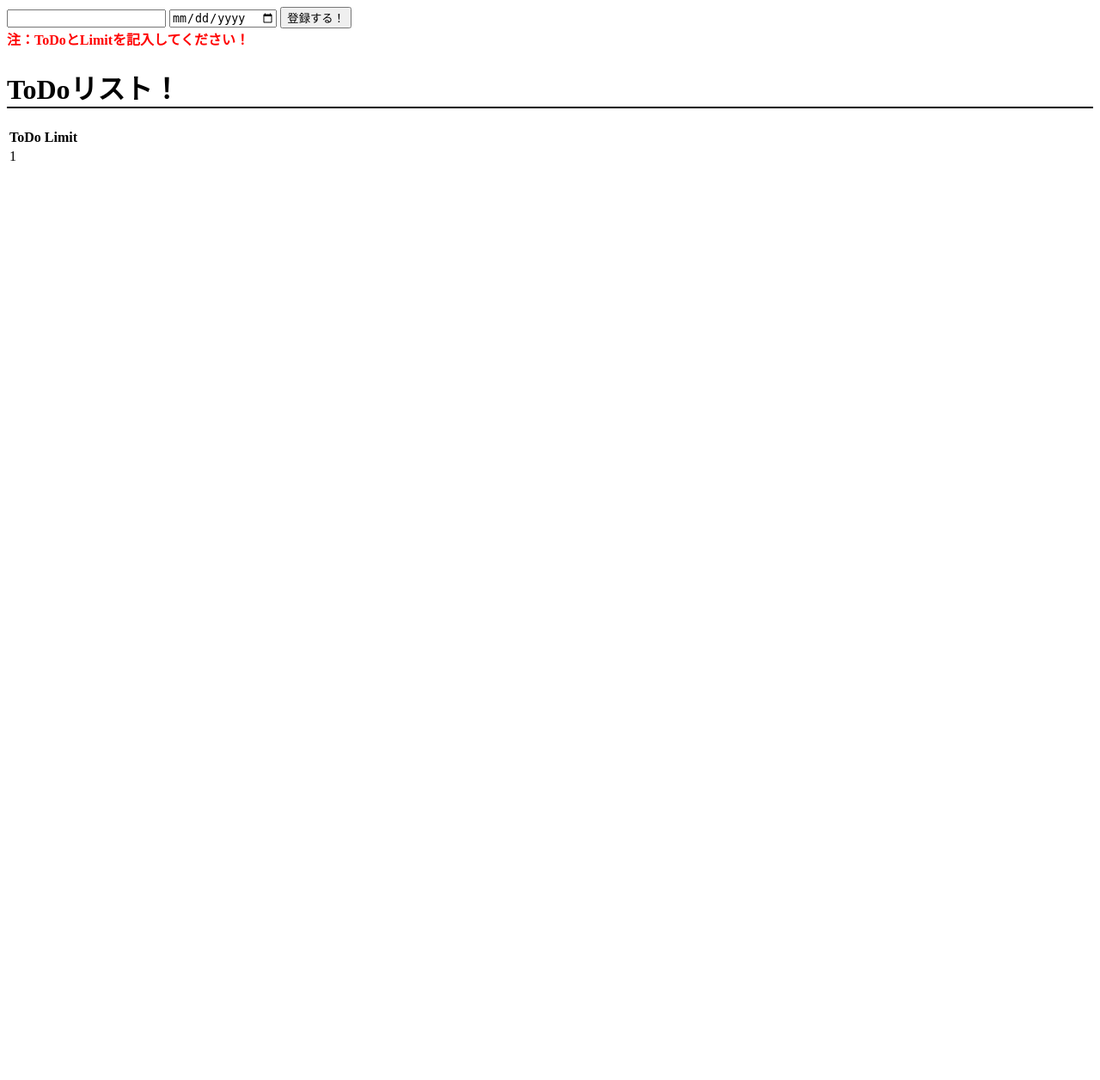
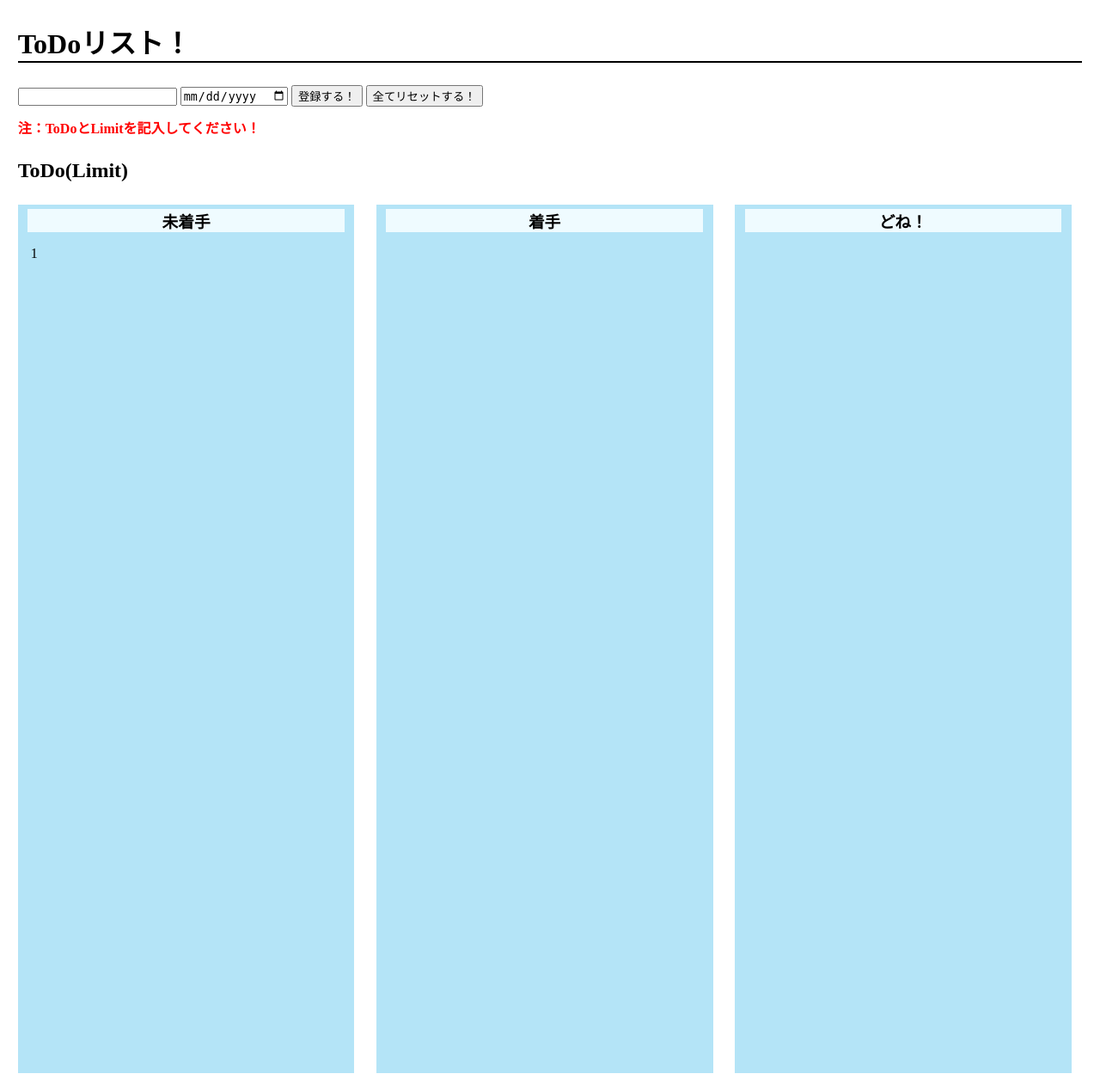
Before and after one commit to pepao1404/repo, a PHP site: page /main.php?what=1 in a window 1280 px wide. Shown: the whole page at 86% size. Before the commit the page ends 187 px from the top, so only its background shows below. Run offline with PHP 8.4, Linux system fonts and the light colour scheme; tables that the repository leaves empty or names only in its code hold one stand-in row (values such as "Sample post"); data that the repository does not hold is empty; some libraries are stand-ins or nearby versions.

Commit message:
そーたぶる使えた

```diff
--- a/main.css
+++ b/main.css
@@ -5,4 +5,44 @@
 }
 h1{
     border-bottom: 2px solid #000;
+    margin: 2% 1%;
 }
+h2{
+    margin: 2% 1%;
+}
+h3{
+    text-align: center;
+    margin: 0 3%;
+    background:rgb(239, 251, 255);
+}
+ol{
+    list-style: none;
+    padding:0;
+}
+form,#warning{
+    margin: 1% 1%;
+}
+#all_task{
+    display: -webkit-flex;
+    display: flex;
+}
+.task{
+    width:31%;
+    min-height: 1000px;
+    margin: 0 1%;
+    background: rgb(180, 228, 247);
+    padding:5px 0;
+    display: inline-block;
+}
+.pre{
+    margin:15px;
+}
+.list{
+    cursor: pointer;
+    padding: 1px 0;
+}
+.date{
+    font-size: 12px;
+    color:gray;
+    text-align: right;
+}
--- a/main.php
+++ b/main.php
@@ -6,29 +6,60 @@
     <meta http-equiv="X-UA-Compatible" content="ie=edge">
     <title>ToDoリスト！</title>
     <link rel="stylesheet" type="text/css" href="main.css">
+    <link type="text/css" rel="stylesheet" href="http://code.jquery.com/ui/1.10.3/themes/cupertino/jquery-ui.min.css" />
+    <script type="text/javascript" src="http://code.jquery.com/jquery-1.9.1.min.js"></script>
+    <script type="text/javascript" src="http://code.jquery.com/ui/1.10.3/jquery-ui.min.js"></script>
     <style>
     </style>
 </head>
 <body>
+<h1>ToDoリスト！</h1>
 <form action="main.php" method="get">
     <input type="text" name="what">
     <input type="date" name="when">
-    <input type="submit" name="sending" value="登録する！">
+    <input type="submit" value="登録する！">
+    <input type="submit" name="reset" value="全てリセットする！">
 </form>
+
 <?php require "writing.php"; ?>
 <span id="warning"><?= $warning ?></span>
-<h1>ToDoリスト！</h1>
-<table>
-    <tbody>
-        <th>ToDo</th><th>Limit</th>
+<h2>ToDo(Limit)</h2>
+<div id="all_task">
+<div class="task">
+    <h3>未着手</h3>
+    <ol class="pre">
 <?php
     foreach($all_list as $todo){?>
-
-        <tr><td> <?=$todo[0]; ?></td><td><?=$todo[1]; ?></td></tr>
+        <li class="list"><?=$todo[0]?><div class="date"><?=$todo[1]?></div></li>
 <?php
     }
 ?>
+    </ol>
+</div>
+<div class="task">
+    <h3>着手</h3>
+    <ol class="pre">
+        <li class="list"></li>
+    </ol>
+</div>
+<div class="task">
+    <h3>どね！</h3>
+    <ol class="pre">
+        <li class="list"></li>
+    </ol>
+</div>
+</div>
 <script>
+$(function(){
+    $('.pre').sortable({
+        connectWith:".pre"
+    });
+    /*$('.pre').droppable({
+        drop:function(event,ui){
+                $(this).append('<li class="list">'+ ui.draggable[0].innerText +'</li>');
+        }
+    })*/
+});
 </script>
 </body>
 </html>
--- /dev/null
+++ b/test.php
@@ -0,0 +1,2 @@
+<?php
+header("Location: void.php");
--- /dev/null
+++ b/void.php
@@ -0,0 +1,2 @@
+<?php
+echo "Hello!world!";
--- a/writing.php
+++ b/writing.php
@@ -14,6 +14,7 @@ try {
         );
         $what = $_GET['what'];
         $when = $_GET['when'];
+        $reset = $_GET['reset'];
 
     if($what and $when){
 
@@ -25,6 +26,10 @@ try {
     }else{
         $warning ="注：ToDoとLimitを記入してください！";
     }
+    if($reset){
+        $delete = $pdo->exec('DELETE FROM todo');
+        echo "リセットが完了しました！";
+    }
 
     $all = $pdo->prepare('SELECT * FROM todo');
     $all->execute();
```
Also changed, not shown: 新しいテキスト ドキュメント.txt (deleted).
